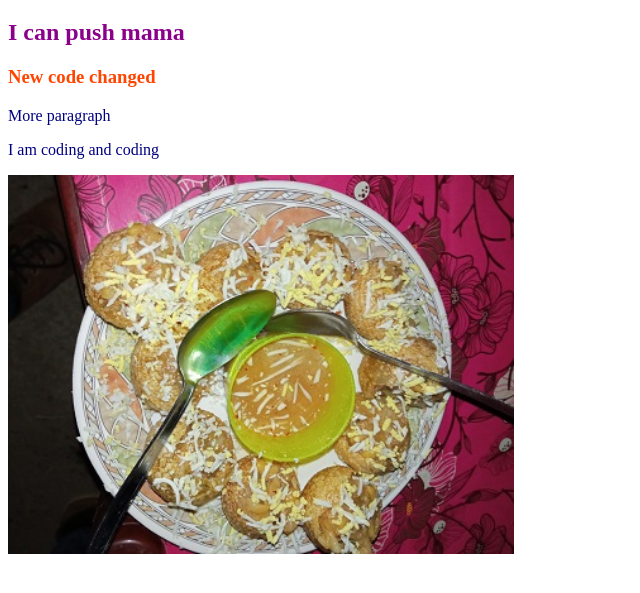
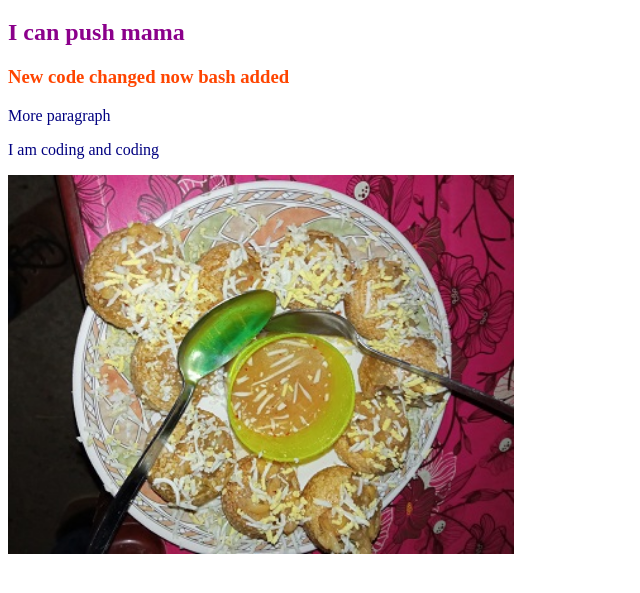
Before and after one commit to rahad2694/my-first-repo, a plain HTML site: page index.html in a window 1280 px wide. Shown: the part 61-654 px from the top of the page, without its empty margins (0-640 px from the left). Drawn offline with Linux system fonts and the light colour scheme.

Commit message:
bash selected

```diff
--- a/index.html
+++ b/index.html
@@ -10,7 +10,7 @@
 <body>
     <h1>My push</h1>
     <h2>I can push mama</h2>
-    <h3>New code changed</h3>
+    <h3>New code changed now bash added</h3>
     <p>More paragraph</p>
     <p>I am coding and coding</p>
     <img src="images/fuchka.jpg" alt="Fuchka Image">
```
